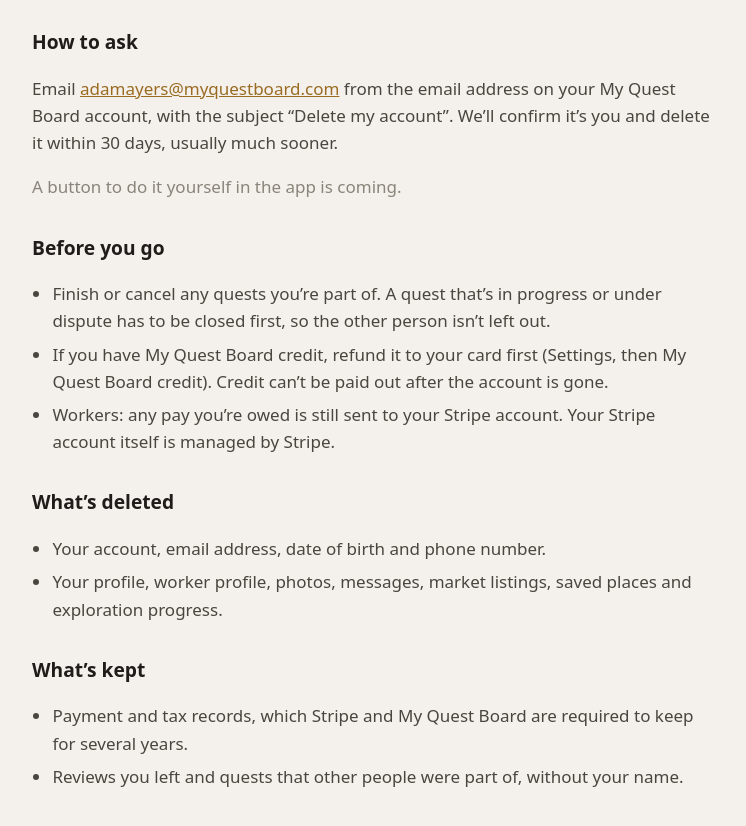
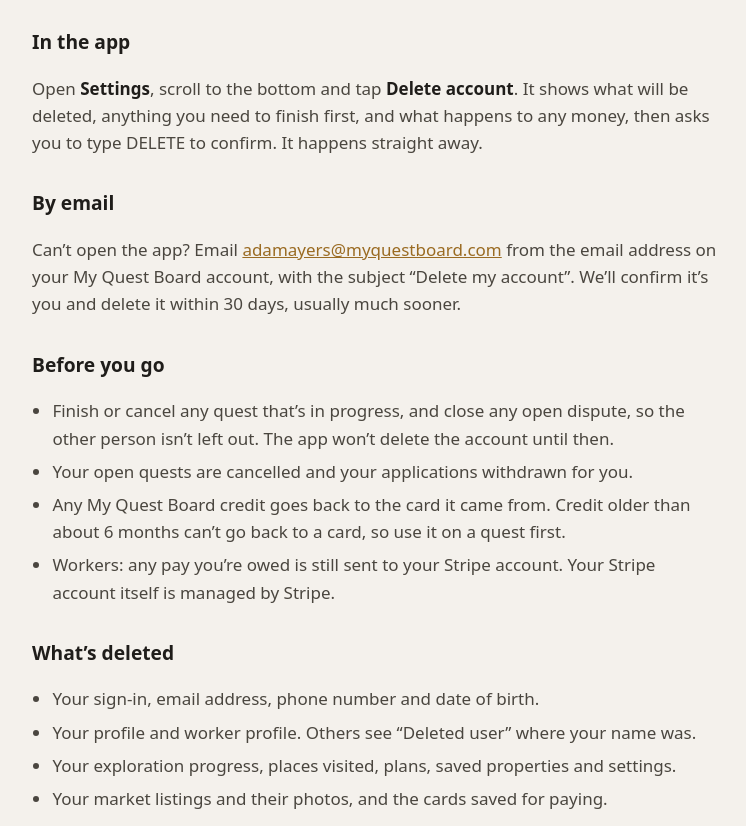
Before and after one commit to MyQuestBoard/website, a plain HTML site: page delete-account.html in a window 1280 px wide. Shown: the part 126-952 px from the top of the page, without its empty margins (264-1010 px from the left). Drawn offline with Linux system fonts and the light colour scheme.

Commit message:
Delete your account: the in-app button, and exactly what's deleted and kept
Co-Authored-By: Claude Opus 5.5 <noreply@anthropic.com>

```diff
--- a/delete-account.html
+++ b/delete-account.html
@@ -12,27 +12,33 @@
 <p class="brand"><a href="/">My Quest Board</a></p>
 <h1>Delete your account</h1>
 
-<h2>How to ask</h2>
-<p>Email <a href="mailto:adamayers@myquestboard.com?subject=Delete%20my%20account">adamayers@myquestboard.com</a> from the email address on your My Quest Board account, with the subject “Delete my account”. We’ll confirm it’s you and delete it within 30 days, usually much sooner.</p>
-<p class="muted">A button to do it yourself in the app is coming.</p>
+<h2>In the app</h2>
+<p>Open <strong>Settings</strong>, scroll to the bottom and tap <strong>Delete account</strong>. It shows what will be deleted, anything you need to finish first, and what happens to any money, then asks you to type DELETE to confirm. It happens straight away.</p>
+
+<h2>By email</h2>
+<p>Can’t open the app? Email <a href="mailto:adamayers@myquestboard.com?subject=Delete%20my%20account">adamayers@myquestboard.com</a> from the email address on your My Quest Board account, with the subject “Delete my account”. We’ll confirm it’s you and delete it within 30 days, usually much sooner.</p>
 
 <h2>Before you go</h2>
 <ul>
-  <li>Finish or cancel any quests you’re part of. A quest that’s in progress or under dispute has to be closed first, so the other person isn’t left out.</li>
-  <li>If you have My Quest Board credit, refund it to your card first (Settings, then My Quest Board credit). Credit can’t be paid out after the account is gone.</li>
+  <li>Finish or cancel any quest that’s in progress, and close any open dispute, so the other person isn’t left out. The app won’t delete the account until then.</li>
+  <li>Your open quests are cancelled and your applications withdrawn for you.</li>
+  <li>Any My Quest Board credit goes back to the card it came from. Credit older than about 6 months can’t go back to a card, so use it on a quest first.</li>
   <li>Workers: any pay you’re owed is still sent to your Stripe account. Your Stripe account itself is managed by Stripe.</li>
 </ul>
 
 <h2>What’s deleted</h2>
 <ul>
-  <li>Your account, email address, date of birth and phone number.</li>
-  <li>Your profile, worker profile, photos, messages, market listings, saved places and exploration progress.</li>
+  <li>Your sign-in, email address, phone number and date of birth.</li>
+  <li>Your profile and worker profile. Others see “Deleted user” where your name was.</li>
+  <li>Your exploration progress, places visited, plans, saved properties and settings.</li>
+  <li>Your market listings and their photos, and the cards saved for paying.</li>
 </ul>
 
 <h2>What’s kept</h2>
 <ul>
   <li>Payment and tax records, which Stripe and My Quest Board are required to keep for several years.</li>
-  <li>Reviews you left and quests that other people were part of, without your name.</li>
+  <li>Quests, messages, reviews, disputes and quest photos that other people were part of, without your name.</li>
+  <li>Place photos you shared on the map, without your name.</li>
 </ul>
 
 <footer>
```
Also changed, not shown: privacy.html (+1 -1 lines).
